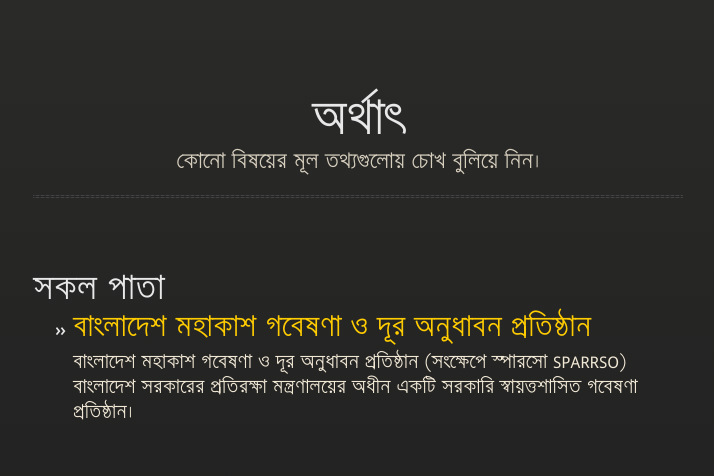
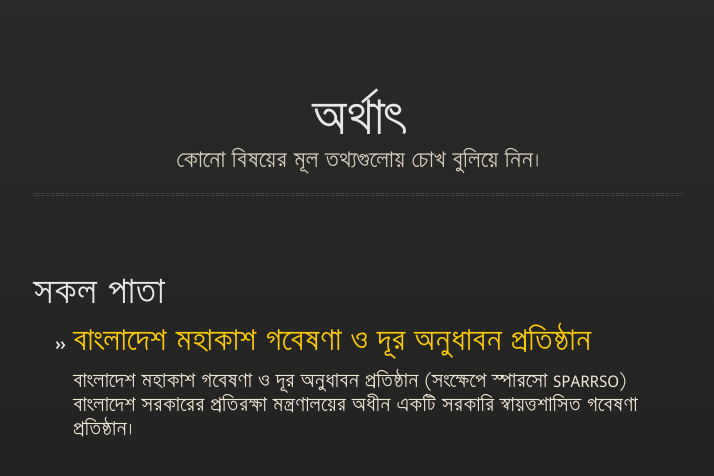
Before and after one commit to tahmid02016/simplify, a Jekyll site: the page built from index.md, in a window 1280 px wide. Shown: the top 476 px of the page, without its empty margins (282-996 px from the left). Built offline with Jekyll 4.4.1, drawn with Linux system fonts in a browser that asks for light colours.

Commit message:
Update jekyll-theme-midnight.scss

```diff
--- a/_sass/jekyll-theme-midnight.scss
+++ b/_sass/jekyll-theme-midnight.scss
@@ -8,6 +8,7 @@ body {
   font-family: SiyamRupali;
   color:#f0e7d5;
   font-weight: normal;
+  line-height: 1.5;
   background: #252525;
   background-attachment: fixed !important;
   background: linear-gradient(#2a2a29, #1c1c1c);
@@ -21,11 +22,6 @@ h1, h2, h3, h4, h5, h6 {
 
 p, ul, ol, table, pre, dl {
   margin:0 0 20px;
-}
-
-h1, h2, h3 {
-  line-height:1.1;
-
 }
 
 h1 {
```
